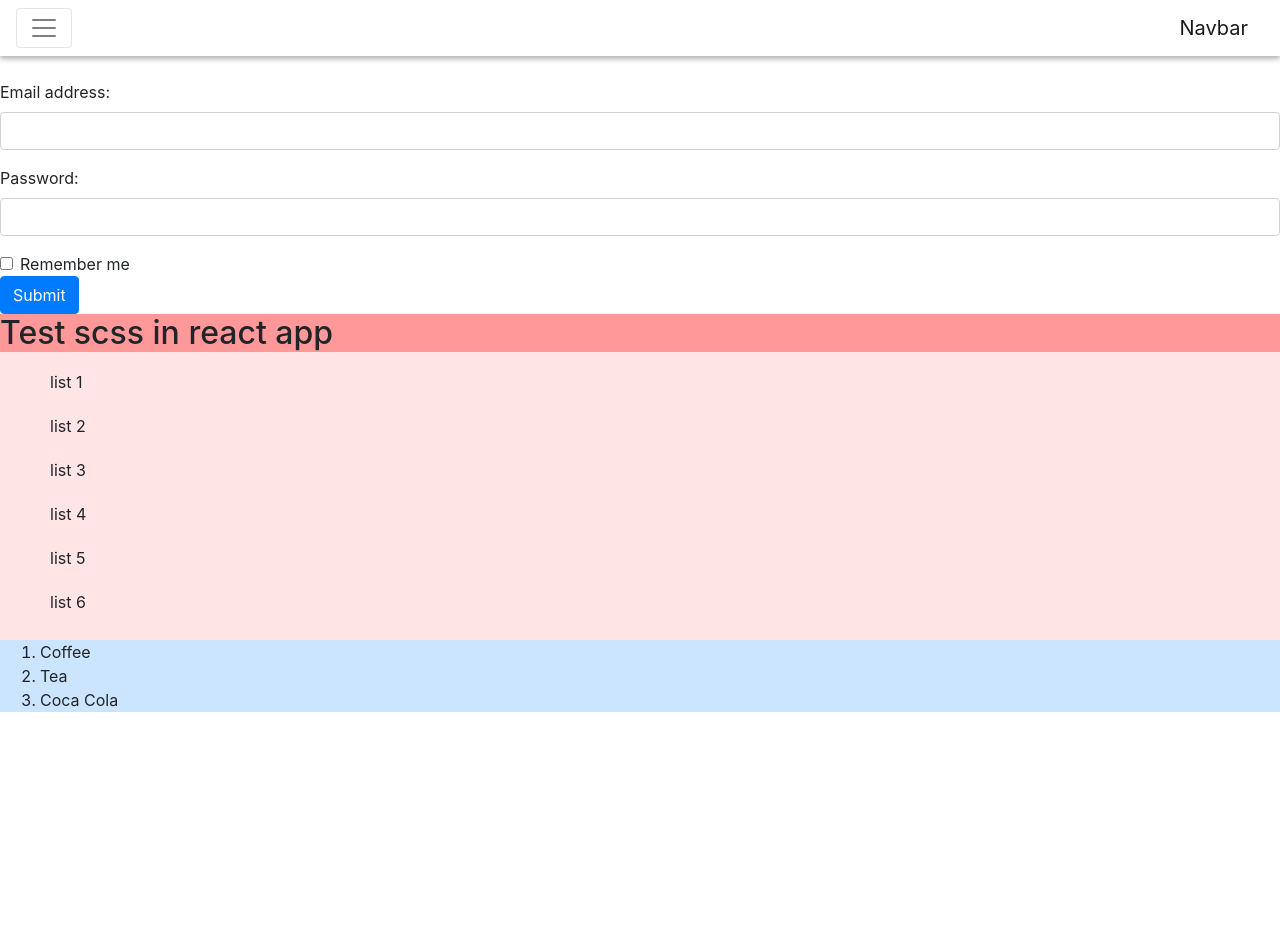
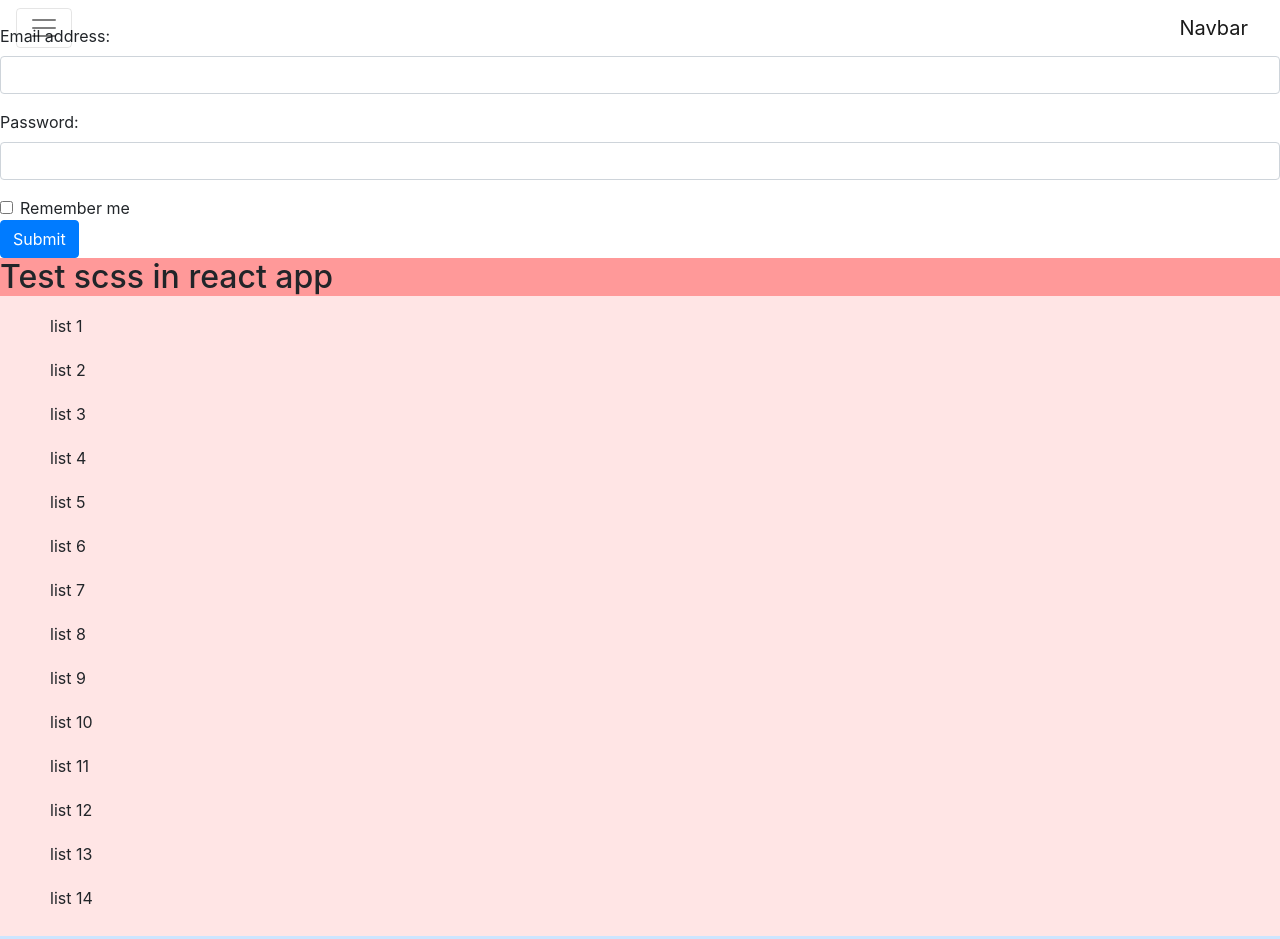
Before and after one commit to mshahjalal/practicereactapp, a React app: page / in a window 1280 px wide. Shown: the top 939 px of the page. Before the commit the page ends 800 px from the top, so only its background shows below. Built offline with nearby package versions, Linux system fonts and the light colour scheme.

Commit message:
header and footer fixed

```diff
--- a/src/App.js
+++ b/src/App.js
@@ -32,6 +32,8 @@ class App extends Component {
 
 
         <Home />
+
+        <br />
         <Footer/>
       </div>
     );
--- a/src/Home.js
+++ b/src/Home.js
@@ -13,6 +13,14 @@ class Home extends Component {
           <li>list 4</li>
           <li>list 5</li>
           <li>list 6</li>
+          <li>list 7</li>
+          <li>list 8</li>
+          <li>list 9</li>
+          <li>list 10</li>
+          <li>list 11</li>
+          <li>list 12</li>
+          <li>list 13</li>
+          <li>list 14</li>
         </ul>
 
         <ol>
--- a/src/components/Footer/Footer.js
+++ b/src/components/Footer/Footer.js
@@ -4,7 +4,7 @@ class Footer extends Component {
   render() {
     return (
       <div className="Footer">
-        <nav class="navbar navbar-toggleable-md navbar-light bg-faded">
+        <nav class="navbar navbar-toggleable-md navbar-light bg-faded fixed-bottom">
           <div class="collapse navbar-collapse" id="navbarSupportedContent">
             <ul class="navbar-nav mr-auto">
               <li class="nav-item">
--- a/src/components/Header/Header.js
+++ b/src/components/Header/Header.js
@@ -4,7 +4,7 @@ class Header extends Component {
   render() {
     return (
       <div className="Header">
-        <nav class="navbar navbar-toggleable-md navbar-light bg-faded">
+        <nav class="navbar navbar-toggleable-md navbar-light bg-faded fixed-top">
           <button class="navbar-toggler navbar-toggler-right" type="button" data-toggle="collapse" data-target="#navbarSupportedContent" aria-controls="navbarSupportedContent" aria-expanded="false" aria-label="Toggle navigation">
             <span class="navbar-toggler-icon"></span>
           </button>
```
